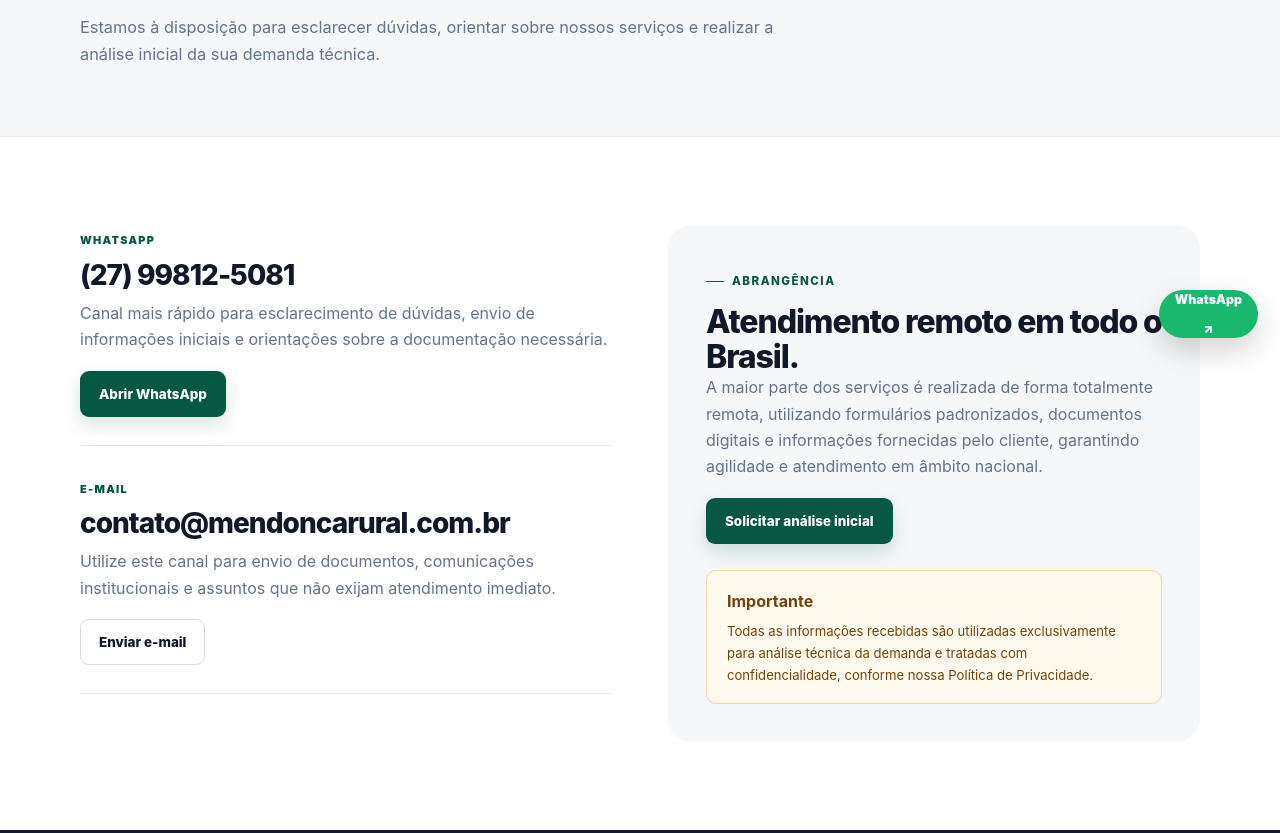
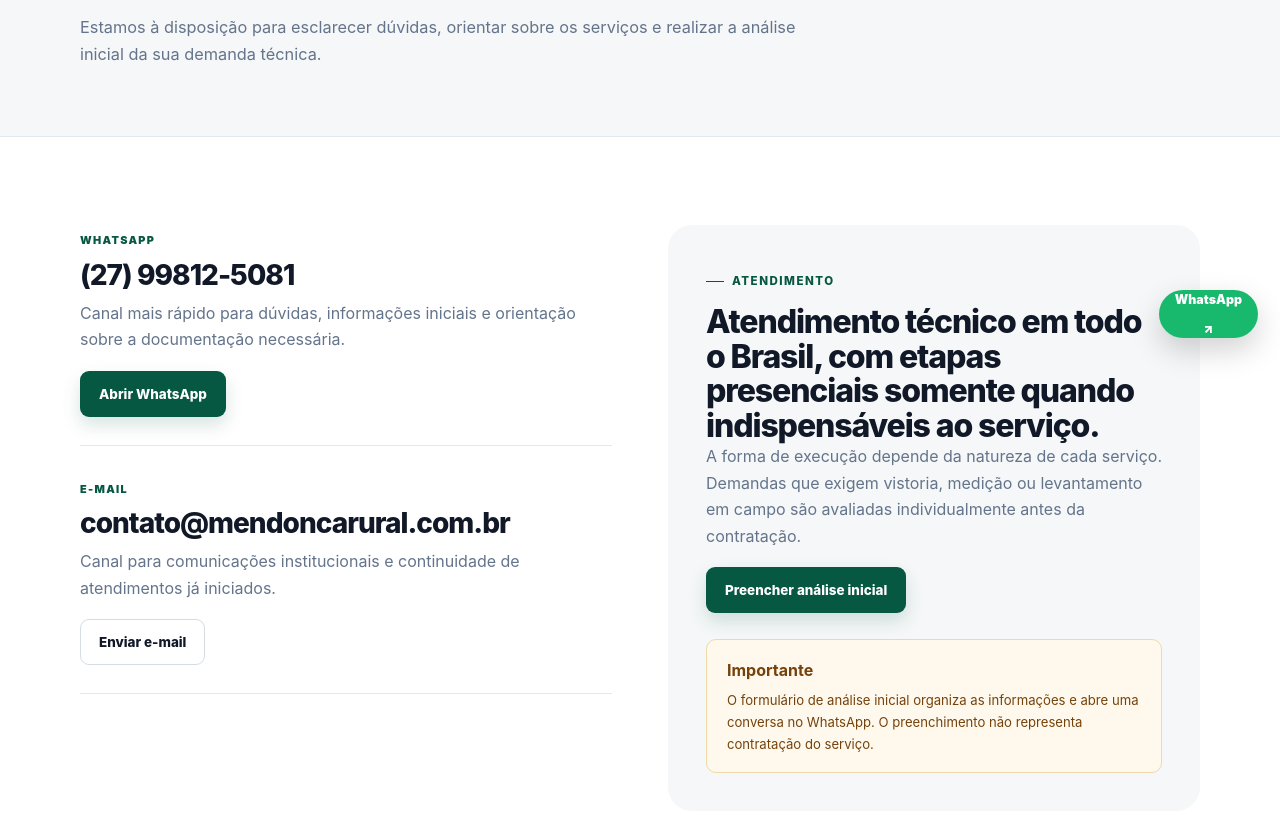
Before and after one commit to marcosmendonca/mendoncarural, an Astro site: page /contato in a window 1280 px wide. Shown: the part 440-1273 px from the top of the page. Built offline with nearby package versions, Linux system fonts and the light colour scheme; Astro itself is replaced by a stand-in of ours.

Commit message:
Sprint 7: alinha página de contato ao atendimento atual

```diff
--- a/src/pages/contato.astro
+++ b/src/pages/contato.astro
@@ -3,24 +3,43 @@ import BaseLayout from '../layouts/BaseLayout.astro';
 import Breadcrumbs from '../components/Breadcrumbs.astro';
 import { site } from '../data/site';
 ---
-<BaseLayout title="Contato | Mendonça Consultoria Rural" description="Entre em contato com a Mendonça Consultoria Rural para serviços técnicos agronômicos remotos em todo o Brasil."><section class="page-hero compact"><div class="container"><Breadcrumbs items={[{label:'Contato'}]}/><span class="eyebrow">
-Contato
-</span><h1>
-Entre em contato com a Mendonça Consultoria Rural.
-</h1><p>
-Estamos à disposição para esclarecer dúvidas, orientar sobre nossos serviços e realizar a análise inicial da sua demanda técnica.
-</p></div></section><section class="section"><div class="container contact-layout"><div><div class="contact-card"><small>WhatsApp</small><h2>{site.phoneDisplay}</h2><p>
-Canal mais rápido para esclarecimento de dúvidas, envio de informações iniciais e orientações sobre a documentação necessária.
-</p><a class="btn btn-primary" href={`https://wa.me/${site.phoneRaw}`} target="_blank" rel="noreferrer">Abrir WhatsApp</a></div><div class="contact-card"><small>E-mail</small><h2>{site.email}</h2><p>
-Utilize este canal para envio de documentos, comunicações institucionais e assuntos que não exijam atendimento imediato.
-</p><a class="btn btn-secondary" href={`mailto:${site.email}`}>Enviar e-mail</a></div></div><aside class="contact-aside"><span class="eyebrow">
-Abrangência
-</span><h2>
-Atendimento remoto em todo o Brasil.
-</h2><p>
-A maior parte dos serviços é realizada de forma totalmente remota, utilizando formulários padronizados, documentos digitais e informações fornecidas pelo cliente, garantindo agilidade e atendimento em âmbito nacional.
-</p><a class="btn btn-primary" href="/orcamento">Solicitar análise inicial</a><div class="notice"><strong>
-Importante
-</strong><p>
-Todas as informações recebidas são utilizadas exclusivamente para análise técnica da demanda e tratadas com confidencialidade, conforme nossa Política de Privacidade.
-</p></div></aside></div></section></BaseLayout>
+<BaseLayout title="Contato | Mendonça Consultoria Rural" description="Entre em contato com a Mendonça Consultoria Rural para orientação sobre serviços técnicos agronômicos.">
+  <section class="page-hero compact">
+    <div class="container">
+      <Breadcrumbs items={[{label:'Contato'}]}/>
+      <span class="eyebrow">Contato</span>
+      <h1>Entre em contato com a Mendonça Consultoria Rural.</h1>
+      <p>Estamos à disposição para esclarecer dúvidas, orientar sobre os serviços e realizar a análise inicial da sua demanda técnica.</p>
+    </div>
+  </section>
+
+  <section class="section">
+    <div class="container contact-layout">
+      <div>
+        <div class="contact-card">
+          <small>WhatsApp</small>
+          <h2>{site.phoneDisplay}</h2>
+          <p>Canal mais rápido para dúvidas, informações iniciais e orientação sobre a documentação necessária.</p>
+          <a class="btn btn-primary" href={`https://wa.me/${site.phoneRaw}?text=${encodeURIComponent('Olá! Gostaria de informações sobre os serviços da Mendonça Consultoria Rural.')}`} target="_blank" rel="noreferrer">Abrir WhatsApp</a>
+        </div>
+        <div class="contact-card">
+          <small>E-mail</small>
+          <h2>{site.email}</h2>
+          <p>Canal para comunicações institucionais e continuidade de atendimentos já iniciados.</p>
+          <a class="btn btn-secondary" href={`mailto:${site.email}`}>Enviar e-mail</a>
+        </div>
+      </div>
+
+      <aside class="contact-aside">
+        <span class="eyebrow">Atendimento</span>
+        <h2>{site.coverage}.</h2>
+        <p>A forma de execução depende da natureza de cada serviço. Demandas que exigem vistoria, medição ou levantamento em campo são avaliadas individualmente antes da contratação.</p>
+        <a class="btn btn-primary" href="/orcamento">Preencher análise inicial</a>
+        <div class="notice">
+          <strong>Importante</strong>
+          <p>O formulário de análise inicial organiza as informações e abre uma conversa no WhatsApp. O preenchimento não representa contratação do serviço.</p>
+        </div>
+      </aside>
+    </div>
+  </section>
+</BaseLayout>
```
